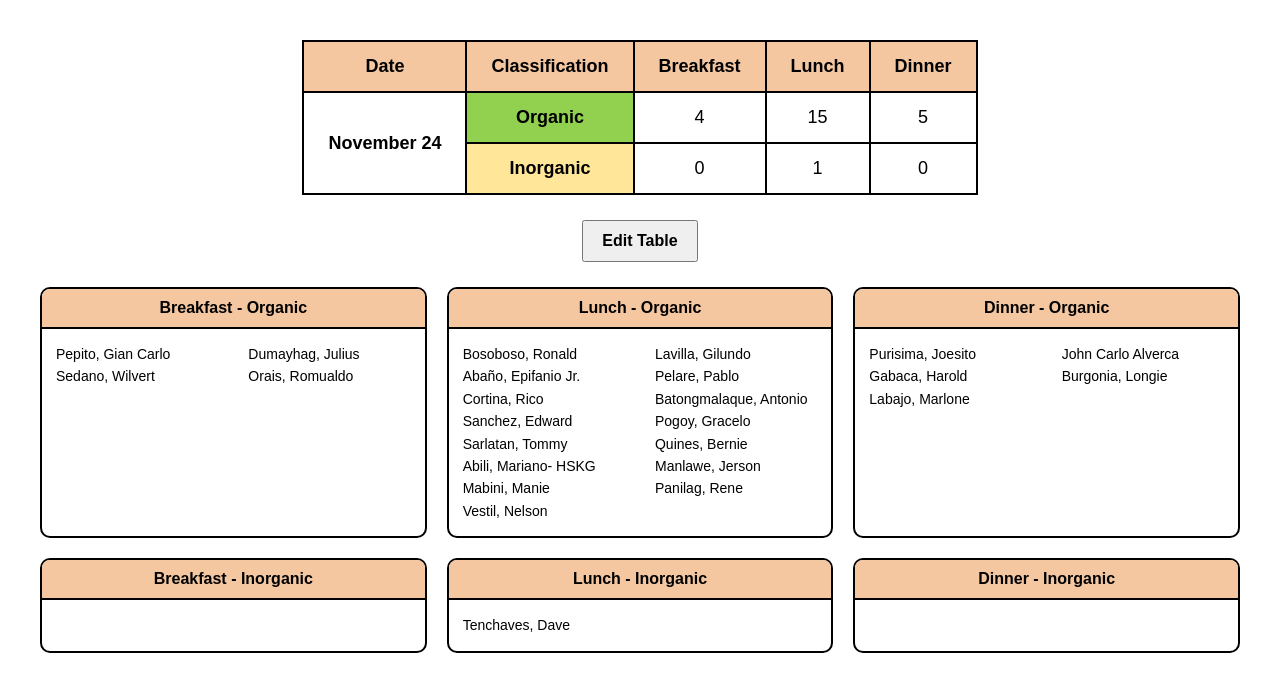
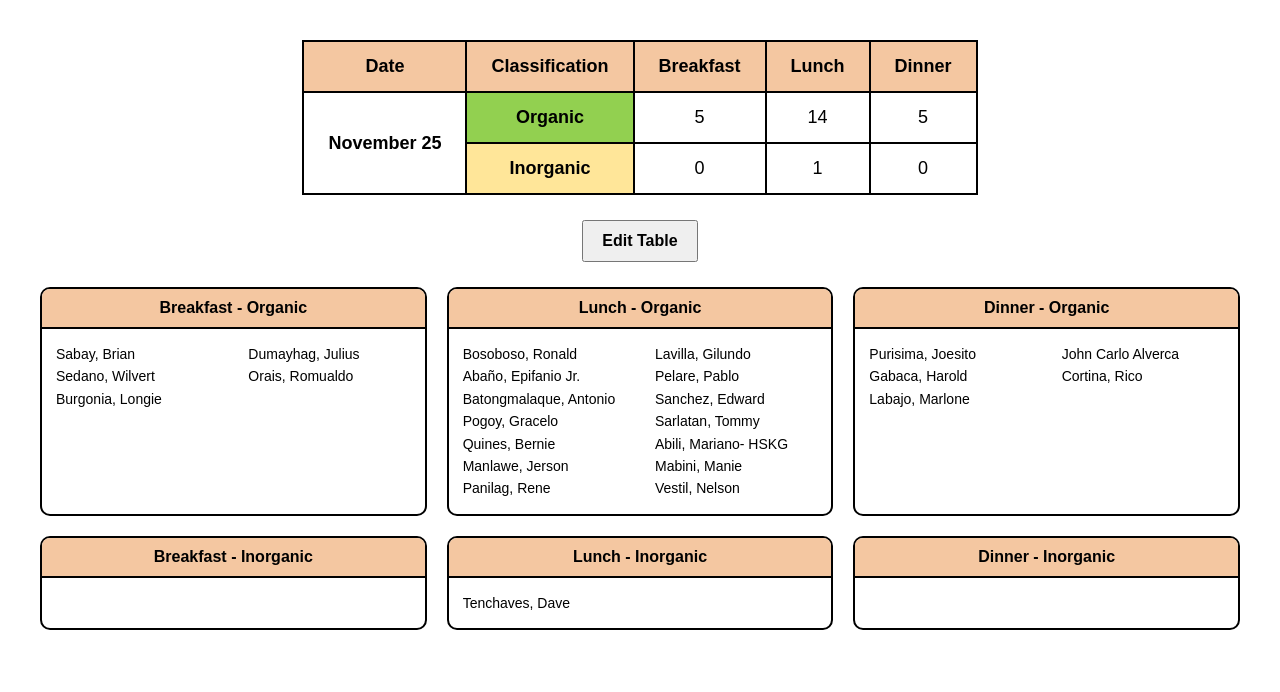
Before and after one commit to eelvinb/mealstub, a plain HTML site: page index.html in a window 1280 px wide. Drawn offline with Linux system fonts and the light colour scheme.

Commit message:
update report

```diff
--- a/index.html
+++ b/index.html
@@ -117,7 +117,7 @@ td {
 
     <td rowspan="2" class="date-cell">
       November
-      24
+      25
     </td>
 
     <td class="organic">
@@ -125,11 +125,11 @@ td {
     </td>
 
     <td>
-      4
+      5
     </td>
 
     <td>
-      15
+      14
     </td>
 
     <td>
@@ -175,7 +175,7 @@ td {
     </div>
 
     <div class="names">
-     <div>Pepito, Gian Carlo</div><div>Dumayhag, Julius</div><div>Sedano, Wilvert</div><div>Orais, Romualdo</div>
+     <div>Sabay, Brian</div><div>Dumayhag, Julius</div><div>Sedano, Wilvert</div><div>Orais, Romualdo</div><div>Burgonia, Longie</div>
     </div>
   </div>
 
@@ -185,7 +185,7 @@ td {
     </div>
 
     <div class="names">
-      <div>Bosoboso, Ronald</div><div>Lavilla, Gilundo</div><div>Abaño, Epifanio Jr.</div><div>Pelare, Pablo</div><div>Cortina, Rico</div><div>Batongmalaque, Antonio</div><div>Sanchez, Edward</div><div>Pogoy, Gracelo</div><div>Sarlatan, Tommy</div><div>Quines, Bernie</div><div>Abili, Mariano- HSKG</div><div>Manlawe, Jerson</div><div>Mabini, Manie</div><div>Panilag, Rene</div><div>Vestil, Nelson</div>
+      <div>Bosoboso, Ronald</div><div>Lavilla, Gilundo</div><div>Abaño, Epifanio Jr.</div><div>Pelare, Pablo</div><div>Batongmalaque, Antonio</div><div>Sanchez, Edward</div><div>Pogoy, Gracelo</div><div>Sarlatan, Tommy</div><div>Quines, Bernie</div><div>Abili, Mariano- HSKG</div><div>Manlawe, Jerson</div><div>Mabini, Manie</div><div>Panilag, Rene</div><div>Vestil, Nelson</div>
     </div>
   </div>
 
@@ -195,7 +195,7 @@ td {
     </div>
 
     <div class="names">
-      <div>Purisima, Joesito</div><div>John Carlo Alverca</div><div>Gabaca, Harold</div><div>Burgonia, Longie</div><div>Labajo, Marlone</div>
+      <div>Purisima, Joesito</div><div>John Carlo Alverca</div><div>Gabaca, Harold</div><div>Cortina, Rico</div><div>Labajo, Marlone</div>
     </div>
   </div>
 
```
